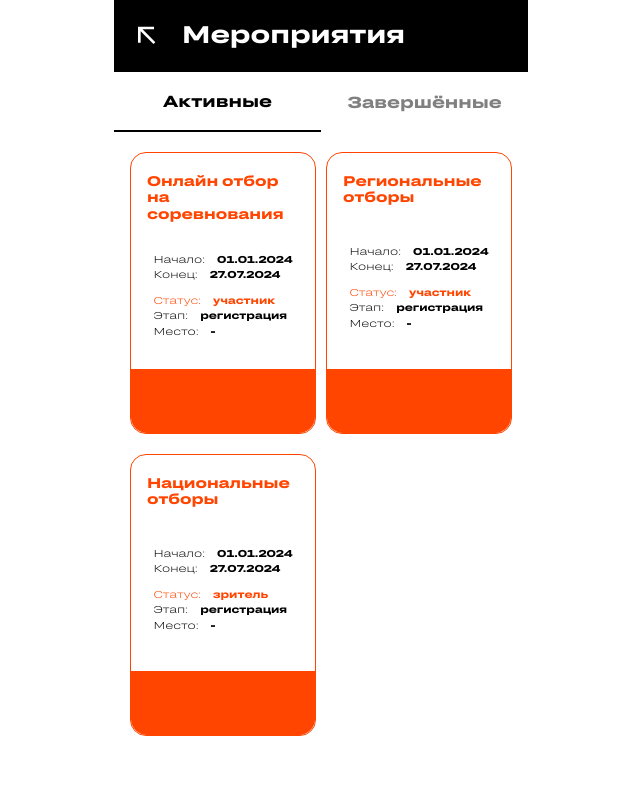
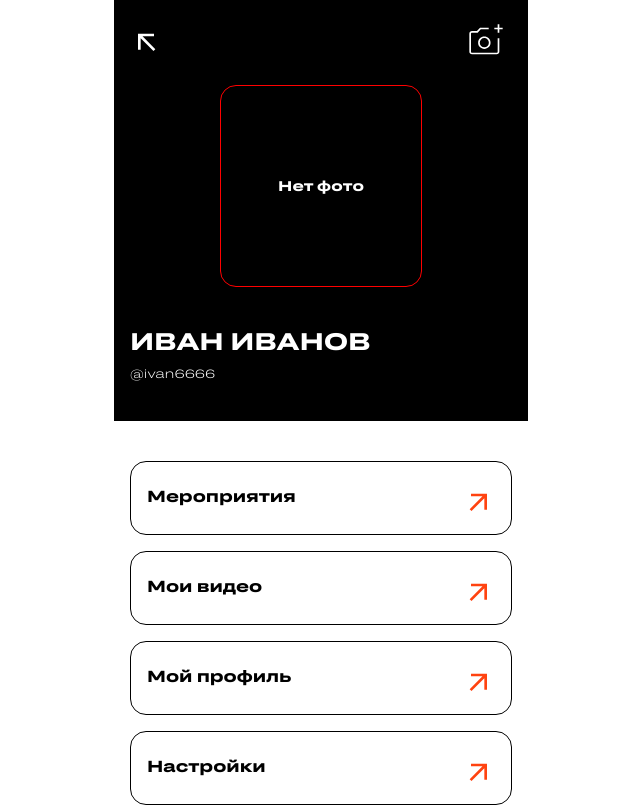
Before and after one commit to KrisGurach/Cardo, a React (Create React App) app: page / in a window 1280 px wide. Shown: the top 807 px of the page, without its empty margins (319-959 px from the left). Built offline with nearby package versions, Linux system fonts and the light colour scheme; a web font is replaced by a local one.

Commit message:
routes added

```diff
--- a/src/components/App/App.jsx
+++ b/src/components/App/App.jsx
@@ -1,15 +1,17 @@
-import { Link, Route, Router, Routes } from 'react-router-dom';
+import { Route, Routes } from 'react-router-dom';
 import './App.css';
 import ProfilePage from '../../pages/profile-page/profile-page.tsx';
-import MenuPage from '../menu-page/menu-page.tsx'
 import EventsPage from '../../pages/events-page/events-page.tsx';
 import { applicationCardsMock } from '../../constants/mocks.tsx';
+import { eventsRoute, profileRoute } from '../../constants/routes.tsx';
 
 function App() {
   return (
     <div className="App">
-      {/*<ProfilePage/>*/}
-      {<EventsPage cards={applicationCardsMock}/>}
+      <Routes path={profileRoute}>
+        <Route path='/' element={<ProfilePage/>}/>
+        <Route path={eventsRoute} element={<EventsPage cards={applicationCardsMock}/>}/>
+      </Routes>
     </div>
   );
 }
--- a/src/components/menu-page/menu-page.tsx
+++ b/src/components/menu-page/menu-page.tsx
@@ -2,7 +2,6 @@ import { FC, ReactElement } from "react";
 import React from "react";
 import style from './style.module.css';
 import { Link } from "react-router-dom";
-import { profilePageLink } from "../../constants/profile-page";
 import arrBack from '../../images/arrow_back.svg';
 
 type TMenuPage = {
@@ -14,7 +13,7 @@ const MenuPage:FC<TMenuPage> = ({title, children}) =>  {
   return (
     <div className={style.container}>
       <div className={style.header}>
-        <Link to={profilePageLink} className={style.back}>
+        <Link to='/' className={style.back}>
           <img src={arrBack} alt='Назад'/>
         </Link>
         <h1 className={style.title}>{title}</h1>
--- a/src/components/profile-page/profile-info/profile-info.tsx
+++ b/src/components/profile-page/profile-info/profile-info.tsx
@@ -4,7 +4,7 @@ import style from './style.module.css';
 import arrBack from '../../../images/arrow_back.svg';
 import cameraIcon from '../../../images/camera_icon.svg';
 import { Link } from "react-router-dom";
-import { mainPageLink } from "../../../constants/profile-page";
+import { mainPageRoute } from "../../../constants/routes";
 
 type TProfileInfo = {
   avatar?: string;
@@ -16,7 +16,7 @@ const ProfileInfo:FC<TProfileInfo> = ({avatar, name, tag}) =>  {
   return (
     <div className={style.container}>
       <div className={style.actions}>
-        <Link to={mainPageLink} className={style.back}>
+        <Link to={mainPageRoute} className={style.back}>
           <img src={arrBack} alt='Назад'/>
         </Link>
         <button type="button" className={style.addButton}>
--- a/src/components/profile-page/profile-menu/profile-menu.tsx
+++ b/src/components/profile-page/profile-menu/profile-menu.tsx
@@ -2,11 +2,12 @@ import { FC } from "react";
 import React from "react";
 import style from './style.module.css';
 import MenuItem from "../menu-item/menu-item";
+import { eventsRoute } from "../../../constants/routes";
 
 const ProfileMenu:FC = () =>  {
   return (
     <ul className={style.container}>
-      <MenuItem link='#' title="Мероприятия"></MenuItem>
+      <MenuItem link={eventsRoute} title="Мероприятия"></MenuItem>
       <MenuItem link='#' title="Мои видео"></MenuItem>
       <MenuItem link='#' title="Мой профиль"></MenuItem>
       <MenuItem link='#' title="Настройки"></MenuItem>
--- a/src/constants/mocks.tsx
+++ b/src/constants/mocks.tsx
@@ -22,5 +22,14 @@ export const applicationCardsMock = [
     status: "зритель",
     phase: "регистрация",
     isActive: true
-  }
+  },
+  {
+    title: "Видео-конкурс",
+    startTime: "01.01.2024",
+    endingTime: "27.07.2024",
+    status: "выбыл",
+    phase: "топ-48",
+    place: 52,
+    isActive: false
+  },
 ]
--- a/src/constants/profile-page.tsx
+++ b/src/constants/profile-page.tsx
@@ -1,7 +1,3 @@
 export const ytLink = 'https://www.youtube.com/watch?v=dQw4w9WgXcQ&t=2s';
 export const vkLink = '#';
 export const tgLink = '#';
-
-export const mainPageLink = '#';
-
-export const profilePageLink = '#';
--- /dev/null
+++ b/src/constants/routes.tsx
@@ -0,0 +1,4 @@
+export const profileRoute = '/profile';
+export const eventsRoute = '/events'
+
+export const mainPageRoute = '#';
```
